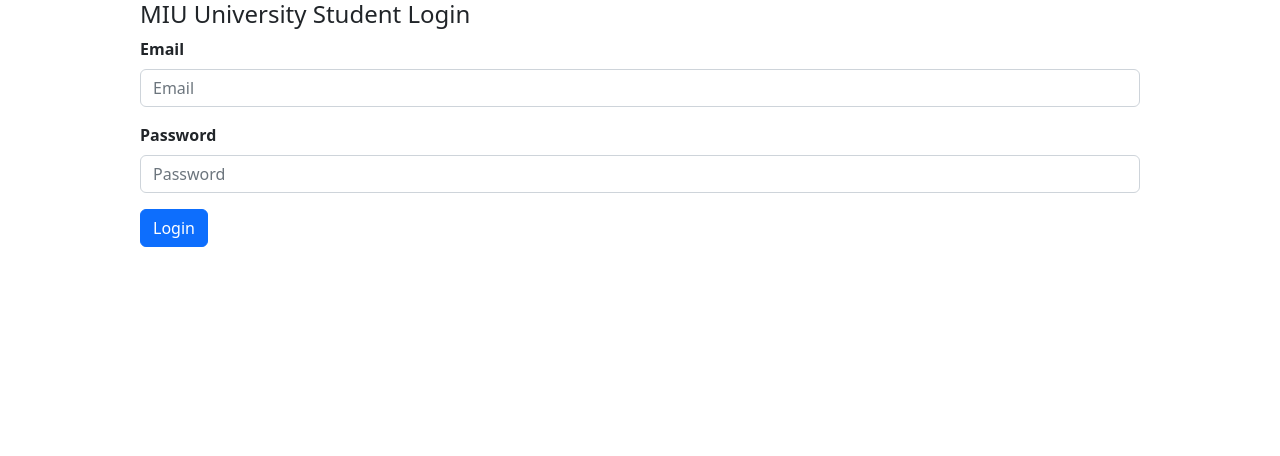
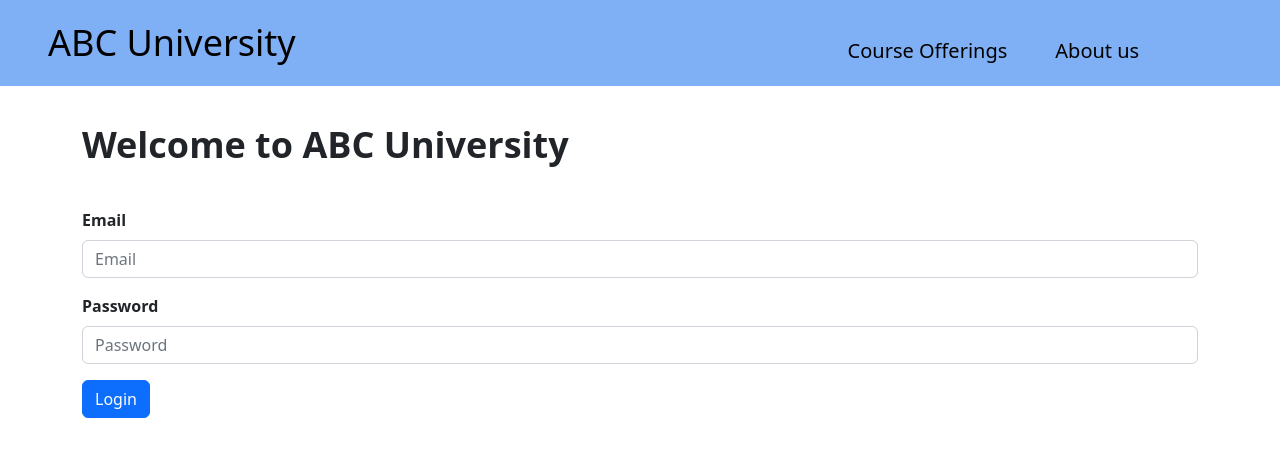
Before and after one commit to tomboja/frontend, a React (Create React App) app: page / in a window 1280 px wide. Shown: the top 456 px of the page. Built offline with nearby package versions, Linux system fonts and the light colour scheme.

Commit message:
Modified landing page

```diff
--- a/package.json
+++ b/package.json
@@ -13,6 +13,7 @@
     "react": "^18.2.0",
     "react-dom": "^18.2.0",
     "react-redux": "^8.0.4",
+    "react-router-dom": "^6.4.2",
     "react-scripts": "5.0.1",
     "redux": "^4.2.0",
     "redux-devtools-extension": "^2.13.9",
--- a/src/App.js
+++ b/src/App.js
@@ -1,17 +1,11 @@
 import './resources/styles/App.css'
-import StudentsList from './components/admin/Student'
-import RegistrationPage from './components/admin/RegistrationPage';
-import Header from './components/Header/header';
 import 'bootstrap/dist/css/bootstrap.min.css'
-import LoginPage from './components/admin/LoginPage';
+import PageRoutes from './routes/PageRoutes';
 
 function App() {
   return (
     <div className="rootApp">
-      {/* <Header /> */}
-      {/* <StudentsList /> */}
-      <LoginPage />
-      {/* <RegistrationPage /> */}
+      <PageRoutes />
     </div>
   );
 }
--- /dev/null
+++ b/src/components/admin/AboutPage.js
@@ -0,0 +1,7 @@
+const AboutPage = () => {
+  return <>
+    <h1>About Page</h1>
+  </>
+}
+
+export default AboutPage
--- /dev/null
+++ b/src/components/admin/CourseOfferingsPage.js
@@ -0,0 +1,7 @@
+const CourseOfferings = () => {
+  return <>
+    <h1>Course Offerings Page</h1>
+  </>
+}
+
+export default CourseOfferings
--- a/src/components/admin/LoginPage.js
+++ b/src/components/admin/LoginPage.js
@@ -3,6 +3,7 @@ import { useDispatch } from "react-redux"
 import { validatePassword, validateDateOfBirth, validatePhone } from '../../utils/formUtils'
 import { setUserToken } from "../../reducers/loginReducer"
 import { STUDENT_LOGIN_TXT } from "../../texts"
+import '../../resources/styles/Login.css'
 
 export default function LoginPage() {
   const dispatch = useDispatch()
@@ -35,7 +36,7 @@ export default function LoginPage() {
 
   return (
     <div className="container">
-      <h4>{STUDENT_LOGIN_TXT}</h4>
+      <div className='welcome_message'>{STUDENT_LOGIN_TXT}</div>
       <form action="" onSubmit={handleSubmit} method="post">
         <div className="mb-3">
           <label htmlFor="email" className="form-label"><b>Email</b></label>
--- a/src/index.js
+++ b/src/index.js
@@ -3,6 +3,7 @@ import ReactDOM from 'react-dom/client'
 import './resources/styles/index.css'
 import App from './App'
 import reportWebVitals from './reportWebVitals'
+import { BrowserRouter } from 'react-router-dom'
 
 import { Provider } from 'react-redux'
 import store from './store'
@@ -11,7 +12,9 @@ const root = ReactDOM.createRoot(document.getElementById('root'))
 root.render(
   <React.StrictMode>
     <Provider store={store}>
-      <App />
+      <BrowserRouter>
+        <App />
+      </BrowserRouter>
     </Provider>
   </React.StrictMode>
 )
--- a/src/resources/styles/App.css
+++ b/src/resources/styles/App.css
@@ -1,26 +1,60 @@
-.App-logo {
-  height: 40vmin;
-  pointer-events: none;
+* {
+  box-sizing: border-box;
 }
 
-.rootApp {
-  margin-left: auto;
-  margin-right: auto;
-  width: 80%;
-  height: 100%;
+body {
+  margin: 0;
 }
 
-.App-header {
-  background-color: #282c34;
-  min-height: 100vh;
-  display: flex;
-  flex-direction: column;
-  align-items: center;
-  justify-content: center;
-  font-size: calc(10px + 2vmin);
-  color: white;
+.logo {
+  font-size: xx-large;
+  float: left;
+  font-size: 36px;
+  text-decoration: none !important;
 }
 
-.App-link {
-  color: #61dafb;
+.menu {
+  align-items: flex-end;
+  float: right;
+  margin-right: 10%;
+  display: inline-flex;
+  gap: 1rem;
+  margin-top: 20px;
+  font-size: 20px;
 }
+
+.nav {
+  background-color: rgb(127, 176, 245);
+  color: black;
+  display: block !important;
+  text-decoration: none;
+}
+
+.nav a {
+  color: inherit;
+}
+
+ul {
+  list-style-type: none;
+  margin: 0;
+  padding: 0;
+  overflow: hidden;
+}
+
+li a {
+  display: block;
+  color: white;
+  text-align: center;
+  padding: 16px;
+  text-decoration: none;
+}
+
+ul li a:hover {
+  color: black;
+  text-decoration: underline;
+}
+
+ul li .active {
+  color: black;
+  text-decoration: underline;
+}
--- /dev/null
+++ b/src/resources/styles/Login.css
@@ -0,0 +1,6 @@
+.welcome_message {
+  margin-top: 32px;
+  margin-bottom: 36px;
+  font-weight: bolder;
+  font-size: 36px;
+}
--- /dev/null
+++ b/src/routes/PageRoutes.js
@@ -0,0 +1,30 @@
+import React from "react"
+import { Routes, Route, NavLink } from "react-router-dom"
+
+import LoginPage from "../components/admin/LoginPage"
+import CourseOfferings from "../components/admin/CourseOfferingsPage"
+import AboutPage from "../components/admin/AboutPage"
+import { ABC_UNIVERSITY, ABOUT_US, COURSE_OFFERINGS } from "../texts"
+
+const PageRoutes = () => {
+  return (
+    <>
+      <nav className="nav">
+        <ul>
+          <li><NavLink to="/" className="logo" exact={true}>{ABC_UNIVERSITY}</NavLink></li>
+          <span className="menu">
+            <li><NavLink to="/courses" className="menuItem">{COURSE_OFFERINGS}</NavLink></li>
+            <li><NavLink to="/aboutus" className="menuItem">{ABOUT_US}</NavLink></li>
+          </span>
+        </ul>
+      </nav>
+      <Routes>
+        <Route path='/' element={<LoginPage />}></Route>
+        <Route path='/courses' element={<CourseOfferings />}></Route>
+        <Route path='/aboutus' element={<AboutPage />}></Route>
+      </Routes>
+    </>
+  )
+}
+
+export default PageRoutes
--- a/src/texts.js
+++ b/src/texts.js
@@ -4,4 +4,7 @@
 
 export const WELCOME_MESSAGE = 'Welcome to ABC University'
 export const STUDENT_REGISTRATION_TXT = 'MIU University Student Registration'
-export const STUDENT_LOGIN_TXT = 'MIU University Student Login'
+export const STUDENT_LOGIN_TXT = 'Welcome to ABC University'
+export const ABC_UNIVERSITY = 'ABC University'
+export const COURSE_OFFERINGS = 'Course Offerings'
+export const ABOUT_US = 'About us'
```
Also changed, not shown: 1 other file (tests, documents, lock files or other folders).
